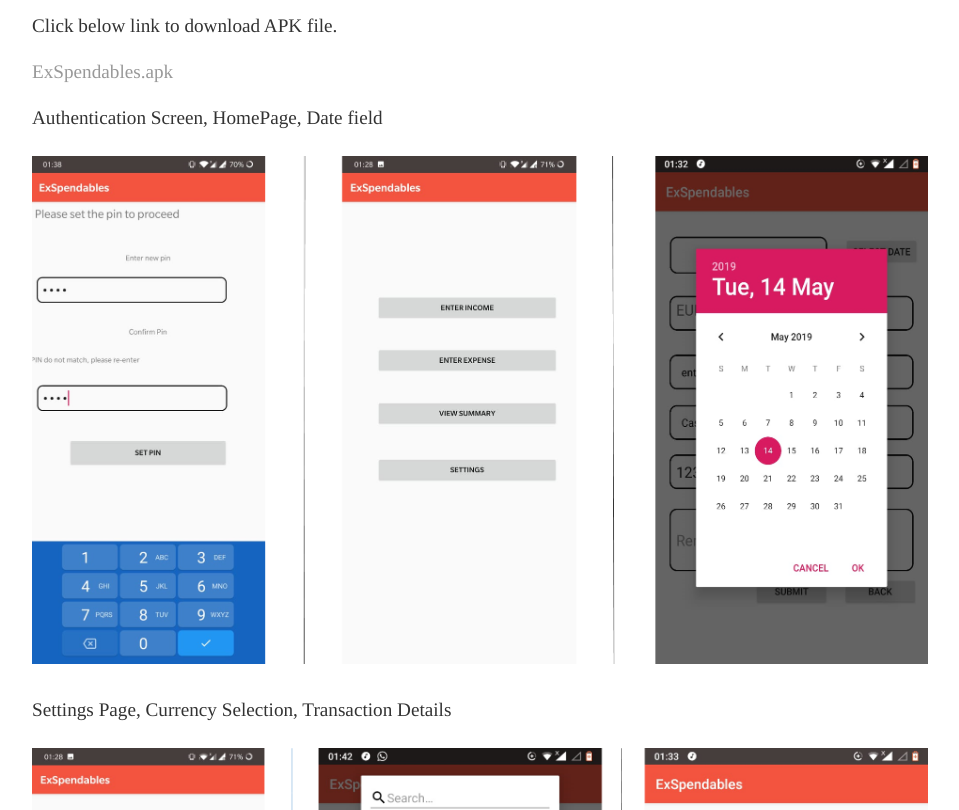
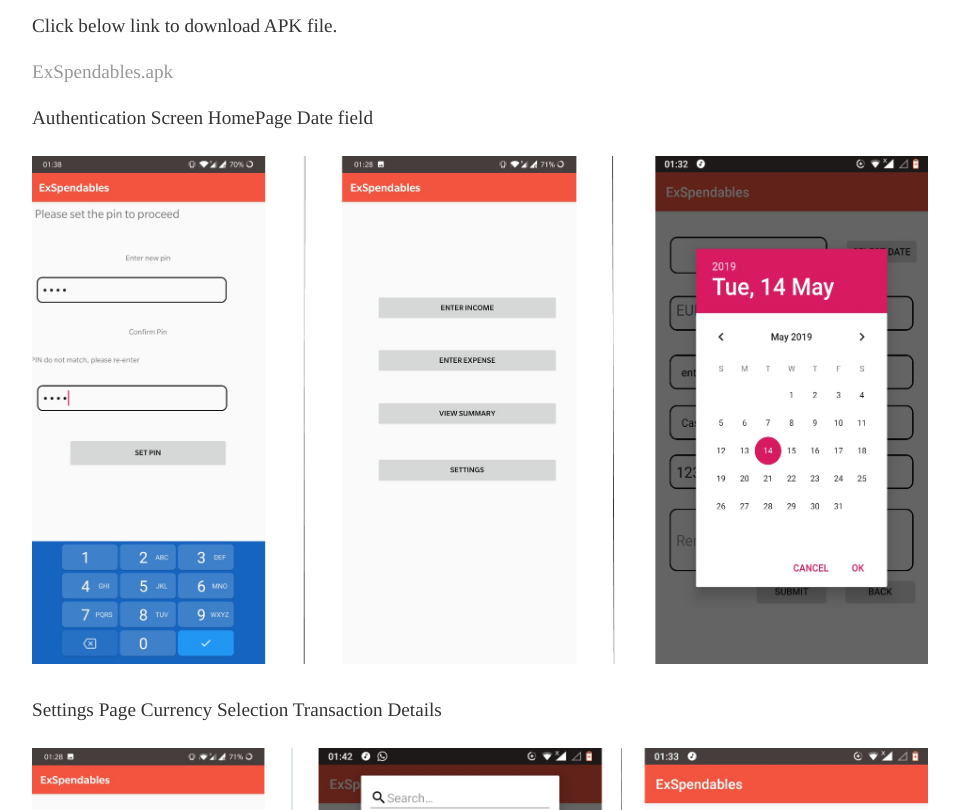
Before and after one commit to DBSE-teaching/isee2019-Sky-Net, a Jekyll site: the page built from docs/_posts/2018-04-03-ISEE-2019-initial-post.md, in a window 1280 px wide and 1400 px high, scrolled down 8260 px. Shown: the part 153-963 px from the top of the window, without its empty margins (160-1119 px from the left). Built offline with Jekyll 4.4.1, drawn with Linux system fonts in a browser that asks for light colours.

Commit message:
Update 2018-04-03-ISEE-2019-initial-post.md

```diff
--- a/docs/_posts/2018-04-03-ISEE-2019-initial-post.md
+++ b/docs/_posts/2018-04-03-ISEE-2019-initial-post.md
@@ -123,8 +123,8 @@
 <p style="font-family:Times;font-size:120%;text-align:justify"> Click below link to download APK file.</p>
 <p style="font-family:Times;font-size:120%;text-align:justify"><a href="https://github.com/DBSE-teaching/isee2019-Sky-Net/blob/Application/APK/app-debug.apk?raw=true">ExSpendables.apk</a></p>
 
-<p style="font-family:Times;font-size:120%;text-align:justify">Authentication Screen, HomePage, Date field </p>
+<p style="font-family:Times;font-size:120%;text-align:justify">Authentication Screen       HomePage       Date field </p>
 ![Deadline image]({{site.baseurl}}/images/App1.png "Img 1, Img 2, Img 3"){:height="50%" width="100%"}
 
-<p style="font-family:Times;font-size:120%;text-align:justify">Settings Page, Currency Selection, Transaction Details </p>
+<p style="font-family:Times;font-size:120%;text-align:justify">Settings Page       Currency Selection       Transaction Details </p>
 ![Deadline image]({{site.baseurl}}/images/App2.png "Img 4, Img 5, Img 6"){:height="50%" width="100%"}
```
